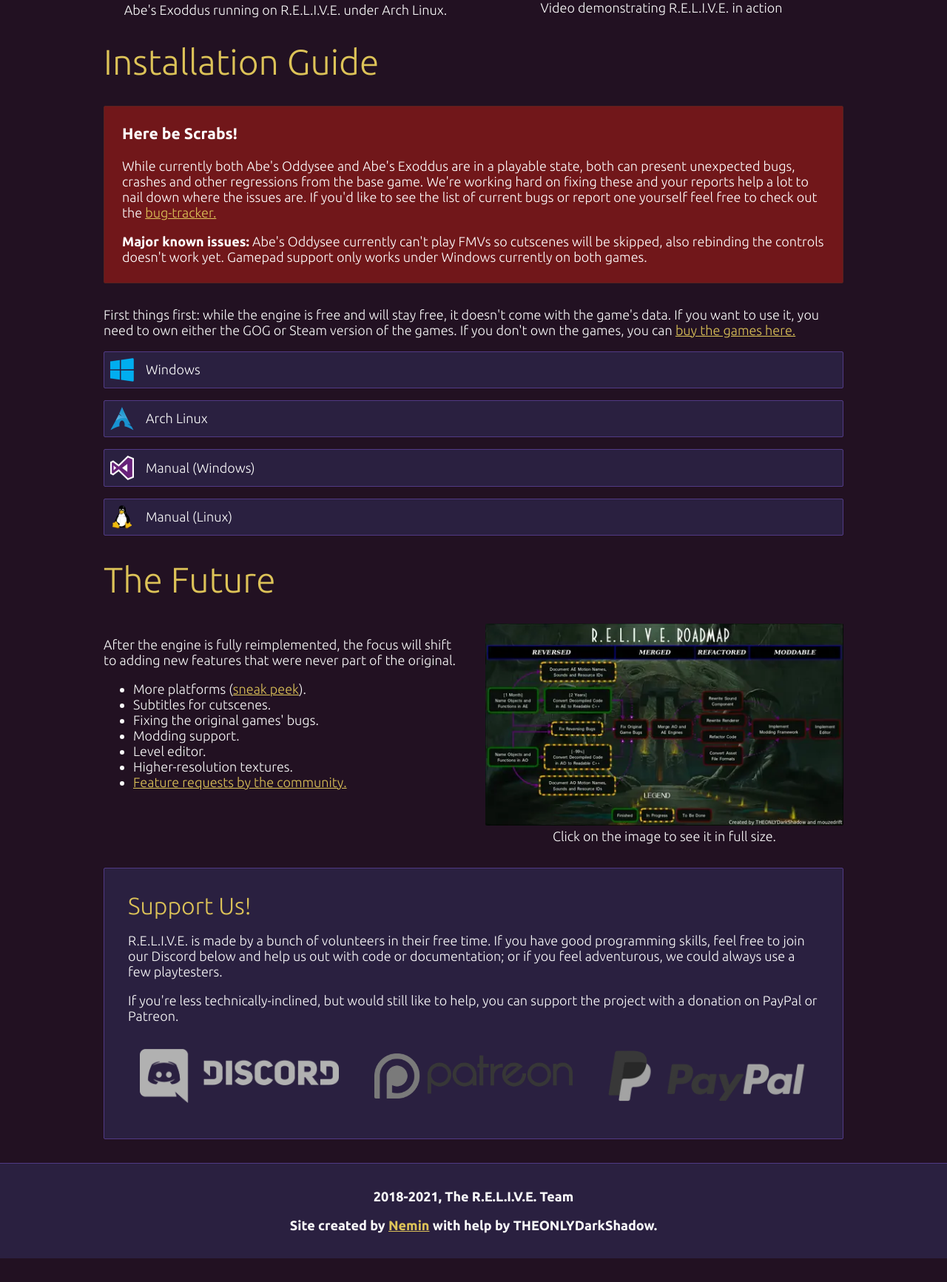
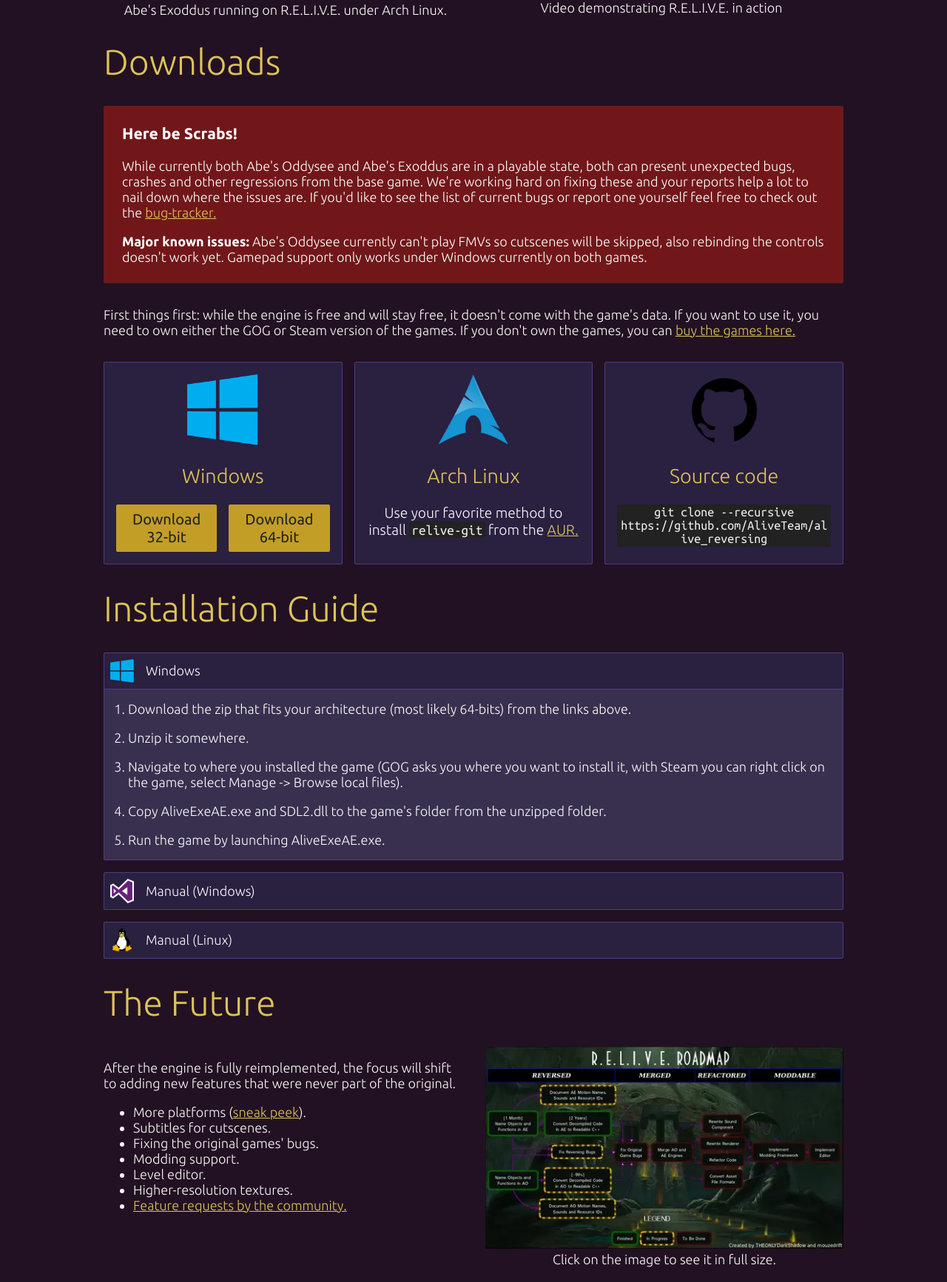
Before and after one commit to AliveTeam/AliveTeam.github.io, a Jekyll site: the page built from index.html, in a window 1280 px wide, cut to the strip 1288-3021 px from the top of the page. Shown: the whole strip at 74% size. Built offline with Jekyll 4.4.1, drawn with Linux system fonts in a browser that asks for light colours; before the commit the page ends 2989 px from its top, so only the background shows below that.

Commit message:
Added always up-to-date binaries to Downloads

```diff
--- a/css/common.scss
+++ b/css/common.scss
@@ -105,6 +105,7 @@
     display: flex;
     flex-direction: column;
     min-height: 100vh;
+    min-width: calc(var(--width) * 1.1);
 }
 
 h1,h2,h3,h4 {
@@ -265,4 +266,8 @@
             max-width: 240px !important;
         }
     }
+
+    body {
+        min-width: unset;
+    }
 }
--- a/css/index.scss
+++ b/css/index.scss
@@ -224,6 +224,45 @@
             & > p:last-child { margin-bottom: 0;}
         }
     }
+
+    #binaries {
+        display: grid;
+        grid-template-columns: repeat(3, 1fr);
+        grid-gap: 1rem;
+        margin: 2rem auto;
+
+        & > div {
+            padding: 1rem;
+            text-align: center;
+
+            & > div {
+                display: flex;
+                justify-content: center;
+                align-items: center;
+
+                grid-gap: 1rem;
+                word-break: break-word;
+
+                p {
+                    margin: 0;
+                    font-size: 1.2rem;
+                }
+
+                div {
+                    a {
+                        padding: 0.5rem;
+                        background-color: #c39e27;
+                        color: #222;
+                        text-decoration: none;
+                        font-weight: 400;
+                        box-sizing: border-box;
+                        display: block;
+                        font-size: 1.25rem;
+                    }
+                }
+            }
+        }
+    }
 }
 
 #blog {
--- a/index.html
+++ b/index.html
@@ -73,7 +73,7 @@
 
   <section id="guide">
     <div>
-      <h2>Installation Guide</h2>
+      <h2>Downloads</h2>
 
       <div id="warning">
         <h3>Here be Scrabs!</h3>
@@ -91,7 +91,41 @@
       <p>First things first: while the engine is free and will stay free, it doesn't come with the
       game's data. If you want to use it, you need to own either the GOG or Steam version of the
       games. If you don't own the games, you can <a href="http://www.oddworld.com/buy-games/">buy the games here.</a></p>
-      <details>
+
+      <div id="binaries">
+        <div class="popup">
+          <img width="96px" src="imgs/windows.webp">
+          <h1>Windows</h1>
+          <div>
+            <div>
+              <a href="https://ci.appveyor.com/api/projects/paulsapps/alive-reversing/artifacts/build/RELIVE_Binaries_Lite_Debug_x86.zip?branch=master&job=Platform%3A%20x86&pr=false">Download 32-bit</a>
+            </div>
+            <div>
+              <a href="https://ci.appveyor.com/api/projects/paulsapps/alive-reversing/artifacts/build/RELIVE_Binaries_Lite_Debug_x64.zip?branch=master&job=Platform%3A%20x64&pr=false">Download 64-bit</a>
+            </div>
+          </div>
+        </div>
+
+        <div class="popup">
+          <img width="96px" src="imgs/arch.webp">
+          <h1>Arch Linux</h1>
+          <div>
+            <p>Use your favorite method to install <code>relive-git</code> from the <a href="https://aur.archlinux.org/">AUR.</a></p>
+          </div>
+        </div>
+
+        <div class="popup">
+          <img width="96px" src="imgs/gh.webp">
+          <h1>Source code</h1>
+          <div>
+            <code>git clone --recursive https://github.com/AliveTeam/alive_reversing</code>
+          </div>
+        </div>
+      </div>
+
+      <h2>Installation Guide</h2>
+
+      <details open>
         <summary>
           <div>
             <img alt="Windows" src="/imgs/windows_s.webp">
@@ -100,27 +134,13 @@
         </summary>
         <div>
           <ol>
-            <li><p>Open <a href="https://ci.appveyor.com/project/paulsapps/alive-reversing?branch=master">this link</a>, click on your platform (most likely x64), click on Artifacts and finally download the zip on the top of the list.</p></li>
+            <li><p>Download the zip that fits your architecture (most likely 64-bits) from the links above.</p></li>
             <li><p>Unzip it somewhere.</p></li>
             <li><p>Navigate to where you installed the game (GOG asks you where you want to install it, with
                 Steam you can right click on the game, select Manage -> Browse local files).</p></li>
             <li><p>Copy AliveExeAE.exe and SDL2.dll to the game's folder from the unzipped folder.</p></li>
             <li><p>Run the game by launching AliveExeAE.exe.</p></li>
           </ol>
-        </div>
-      </details>
-
-      <details>
-        <summary>
-          <div>
-            <img alt="Arch Linux" src="/imgs/arch_s.webp">
-            <span>Arch Linux</span>
-          </div>
-        </summary>
-        <div>
-          <p>If you are an Arch Linux user, you can simply download the engine from
-            the <a href="https://aur.archlinux.org/">AUR</a>. The package is
-            called <code>relive-git</code>.</p>
         </div>
       </details>
 
```
